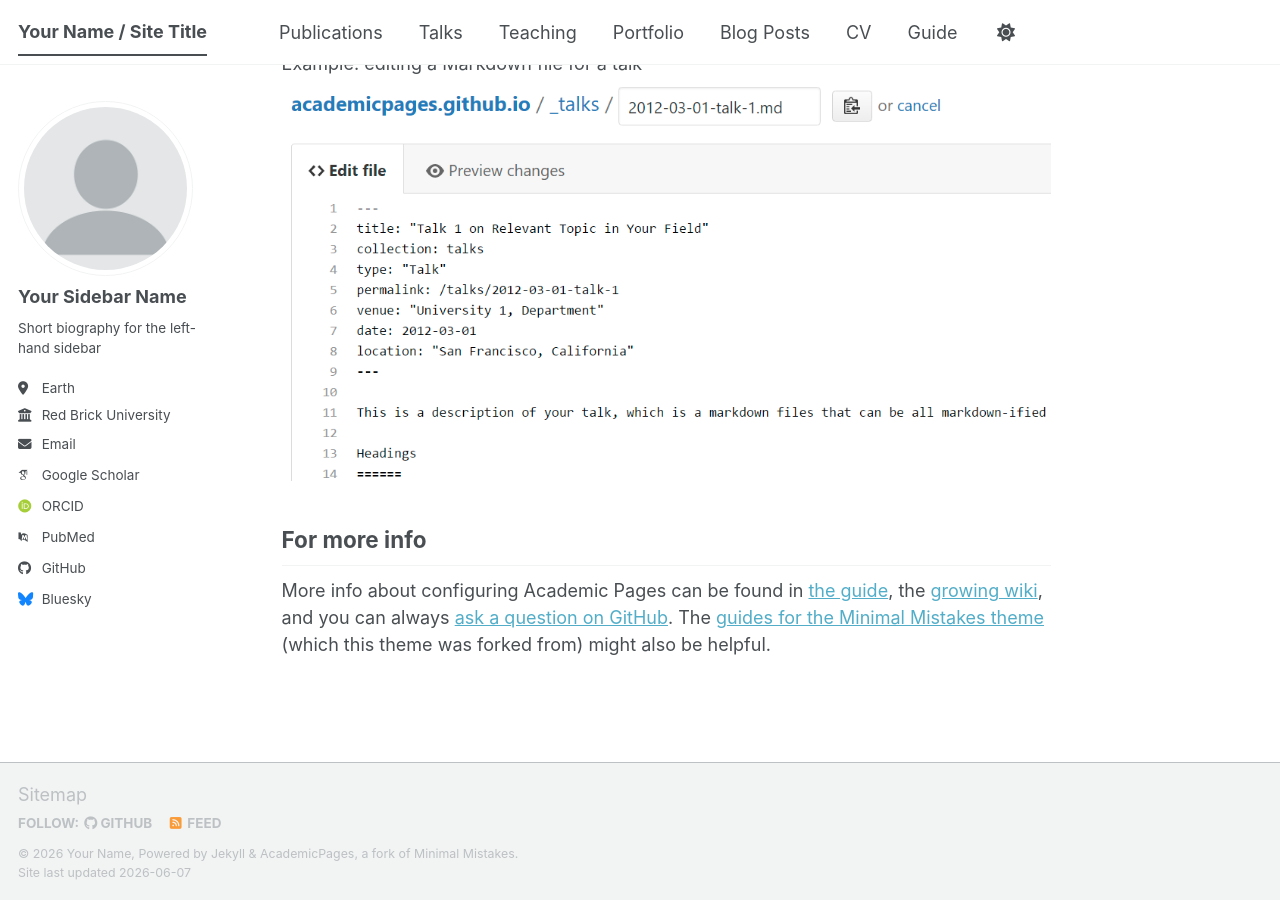
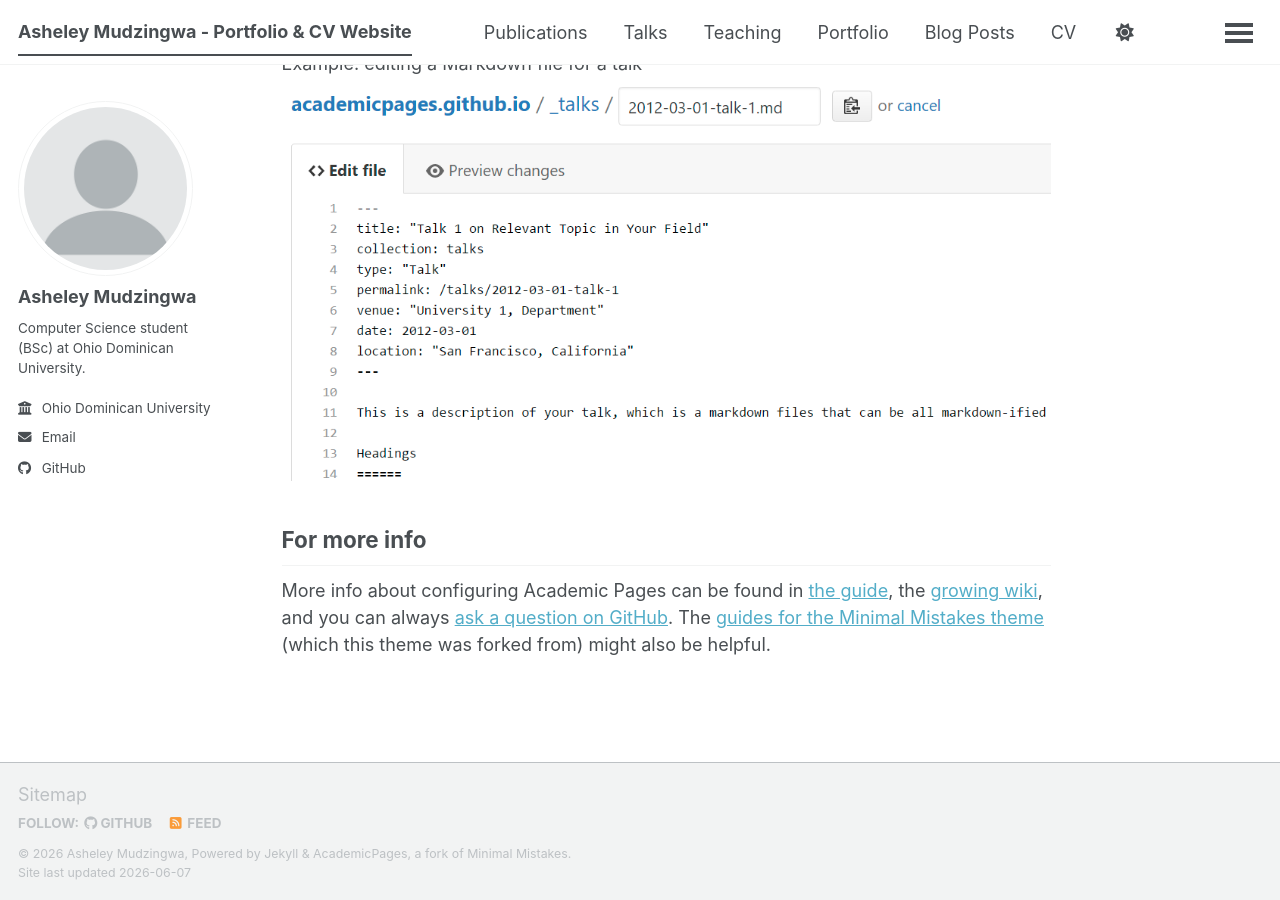
Before and after one commit to amudzingwa/amudzingwa.github.io, a Jekyll site: the page built from _pages/about.md, in a window 1280 px wide and 900 px high, scrolled down 2720 px. Built offline with Jekyll 4.4.1, drawn with Linux system fonts in a browser that asks for light colours; some web fonts are replaced; a script bundle is joined from its source files by our own code; library files that are not in the unit come from our copies.

Commit message:
Update _config.yml

```diff
--- a/_config.yml
+++ b/_config.yml
@@ -9,10 +9,10 @@
 # Basic Site Settings
 locale                   : "en-US"
 site_theme               : "default" # The available themes options are "default", "air", "sunrise", "mint", "dirt" and "contrast"
-title                    : "Your Name / Site Title"
+title                    : "Asheley Mudzingwa - Portfolio & CV Website"
 title_separator          : "-"
-name                     : &name "Your Name"
-description              : &description "Your Name's academic portfolio"   # Update this with a general description of your site, this is the default if not overridden by a page
+name                     : &name "Asheley Mudzingwa"
+description              : &description "Asheley Mudzingwa academic portfolio & CV"   # Update this with a general description of your site, this is the default if not overridden by a page
 url                      : https://academicpages.github.io # The base hostname & protocol for your site e.g. "https://[your GitHub username].github.io",
                                                            # or if you already have some other page hosted on Github then use "https://[your GitHub username].github.io/[Your Repo Name]"
 baseurl                  : "" # the subpath of your site, e.g. "/blog"
@@ -24,63 +24,63 @@ repository               : "academicpages/academicpages.github.io"
 author:
   # Biographic information
   avatar           : "profile.png"
-  name             : "Your Sidebar Name"
+  name             : "Asheley Mudzingwa"
   pronouns         : # example: "she/her"
-  bio              : "Short biography for the left-hand sidebar"
-  location         : "Earth"
-  employer         : "Red Brick University"
+  bio              : "Computer Science student (BSc) at Ohio Dominican University."
+  # location         : "Earth"
+  employer         : "Ohio Dominican University"
   uri              : # URL
-  email            : "none@example.org"
+  email            : "mudzinga@ohiodominican.edu"
 
   # Academic websites
-  academia         : # URL
-  arxiv            : # URL - Update with the correct link to your profile
-  googlescholar    : "https://scholar.google.com/citations?user=PS_CX0AAAAAJ"
-  inspire-hep      : # URL
-  impactstory      : # URL
-  orcid            : "https://orcid.org/yourorcidurl"
-  semantic         : # URL
-  ssrn             : # URL
-  pubmed           : "https://www.ncbi.nlm.nih.gov/pubmed/?term=john+snow"
-  researchgate     : # URL
-  scopus           : # URL
-  zotero           : # URL
+  # academia         : # URL
+  # arxiv            : # URL - Update with the correct link to your profile
+  # googlescholar    : "https://scholar.google.com/citations?user=PS_CX0AAAAAJ"
+  # inspire-hep      : # URL
+  # impactstory      : # URL
+  # orcid            : "https://orcid.org/yourorcidurl"
+  # semantic         : # URL
+  # ssrn             : # URL
+  # pubmed           : "https://www.ncbi.nlm.nih.gov/pubmed/?term=john+snow"
+  # researchgate     : # URL
+  # scopus           : # URL
+  # zotero           : # URL
 
 
   # Repositories and software development
-  bitbucket        : # Username - Update with your username on the site
-  codepen          : # Username
-  dribbble         : # Username
-  github           : "academicpages"
-  kaggle           : # Username
-  stackoverflow    : # User number or user number and name (i.e., use "1" or "1/jeff-atwood")
+  # bitbucket        : # Username - Update with your username on the site
+  # codepen          : # Username
+  # dribbble         : # Username
+  github           : "amudzingwa"
+  # kaggle           : # Username
+  # stackoverflow    : # User number or user number and name (i.e., use "1" or "1/jeff-atwood")
 
   # Social media
-  artstation       : # Username
-  bluesky          : "bsky.app" # Replace this with you Bluesky username
-  facebook         : # Username
-  flickr           : # Username
-  foursquare       : # Username
-  goodreads        : # Username
-  google_plus      : # Username
-  keybase          : # Username
-  instagram        : # Username
-  lastfm           : # Username
-  linkedin         : # Username
-  mastodon         : # URL
-  medium           : # URL
-  pinterest        : # Username
-  soundcloud       : # Username
-  steam            : # Username
-  telegram         : # URL
-  tumblr           : # Username
-  twitter          : # Username for X / Twitter
-  vine             : # Username
-  weibo            : # Username
-  wikipedia        : # Username
-  xing             : # Username
-  youtube          : # Username
-  zhihu            : # Username
+  # artstation       : # Username
+  # bluesky          : "bsky.app" # Replace this with you Bluesky username
+  # facebook         : # Username
+  # flickr           : # Username
+  # foursquare       : # Username
+  # goodreads        : # Username
+  # google_plus      : # Username
+  # keybase          : # Username
+  # instagram        : # Username
+  # lastfm           : # Username
+  # linkedin         : # Username
+  # mastodon         : # URL
+  # medium           : # URL
+  # pinterest        : # Username
+  # soundcloud       : # Username
+  # steam            : # Username
+  # telegram         : # URL
+  # tumblr           : # Username
+  # twitter          : # Username for X / Twitter
+  # vine             : # Username
+  # weibo            : # Username
+  # wikipedia        : # Username
+  # xing             : # Username
+  # youtube          : # Username
+  # zhihu            : # Username
 
 # Publication Category - The following the list of publication categories and their headings
 publication_category:
```
